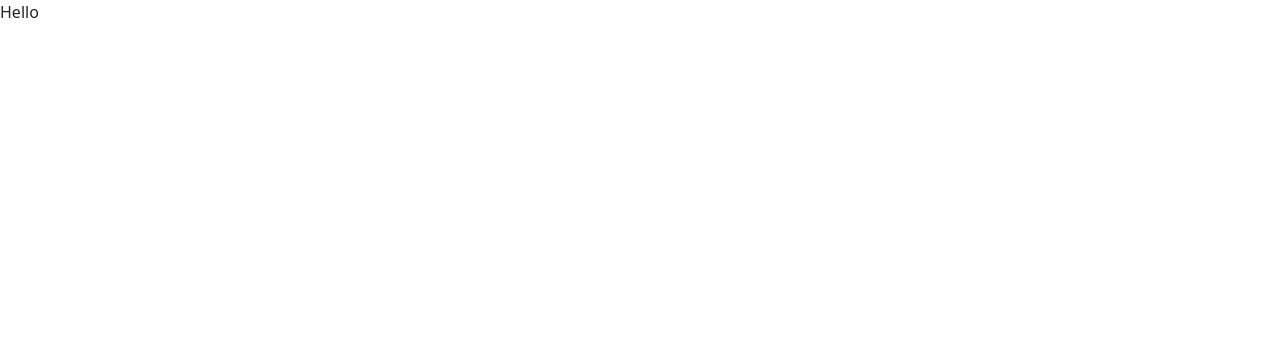
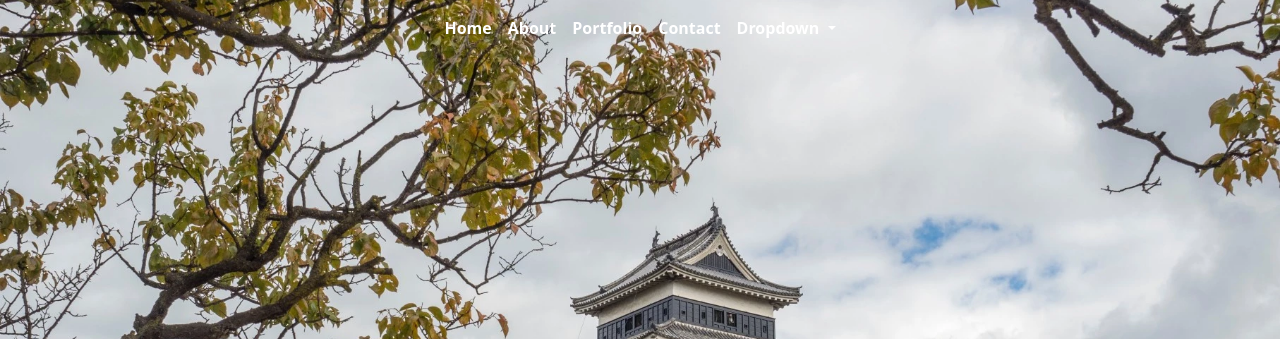
Before and after one commit to mmullen89/portfolio, a plain HTML site: page index.html in a window 1280 px wide. Shown: the top 339 px of the page. Drawn offline with nearby package versions, Linux system fonts and the light colour scheme.

Commit message:
navbar and hero section draft

```diff
--- a/index.html
+++ b/index.html
@@ -3,13 +3,57 @@
   <head>
     <meta charset="utf-8">
     <meta name="viewport" content="width=device-width">
-    <title>repl.it</title>
+    <title>Matthew Mullen Portfolio</title>
     <!-- Bootstrap -->
     <link href="https://cdn.jsdelivr.net/npm/bootstrap@5.1.1/dist/css/bootstrap.min.css" rel="stylesheet" integrity="sha384-F3w7mX95PdgyTmZZMECAngseQB83DfGTowi0iMjiWaeVhAn4FJkqJByhZMI3AhiU" crossorigin="anonymous">
     <link href="style.css" rel="stylesheet" type="text/css" />
   </head>
   <body>
-    <div>Hello</div>
+    <!-- Navigation Bar -->
+      <nav class="navbar navbar-expand-lg navbar-light" id="navbar">
+        <div class="container-fluid">
+          <button class="navbar-toggler" type="button" data-bs-toggle="collapse" data-bs-target="#navbarSupportedContent" aria-controls="navbarSupportedContent" aria-expanded="false" aria-label="Toggle navigation">
+            <span class="navbar-toggler-icon"></span>
+          </button>
+          <div class="collapse navbar-collapse" id="navbarSupportedContent">
+            <ul class="navbar-nav mb-2 mb-lg-0 me-auto ms-auto" id="navbar-list">
+              <li class="nav-item">
+                <a class="nav-link active" aria-current="page" href="#">Home</a>
+              </li>
+              <li class="nav-item">
+                <a class="nav-link" href="#">About</a>
+              </li>
+              <li class="nav-item">
+                <a class="nav-link" href="#">Portfolio</a>
+              </li>
+              <li class="nav-item">
+                <a class="nav-link" href="#">Contact</a>
+              </li>
+              <li class="nav-item dropdown">
+                <a class="nav-link dropdown-toggle" href="#" id="navbarDropdown" role="button" data-bs-toggle="dropdown" aria-expanded="false">
+                  Dropdown
+                </a>
+                <ul class="dropdown-menu" aria-labelledby="navbarDropdown">
+                  <li><a class="dropdown-item" href="#">Action</a></li>
+                  <li><a class="dropdown-item" href="#">Another action</a></li>
+                  <li><hr class="dropdown-divider"></li>
+                  <li><a class="dropdown-item" href="#">Something else here</a></li>
+                </ul>
+              </li>
+            </ul>
+          </div>
+        </div>
+      </nav>
+    <!-- Hero Section -->
+    <section id="hero">
+      <div class="container-fluid hero-container d-flex justify-content-center align-items-center">
+        <h1>Matthew Mullen</h1>
+        <h2>Web Developer</h2>
+      </div>
+    </section>
+
+
+
     <!-- JavaScript Bundle with Popper -->
     <script src="https://cdn.jsdelivr.net/npm/bootstrap@5.1.1/dist/js/bootstrap.bundle.min.js" integrity="sha384-/bQdsTh/da6pkI1MST/rWKFNjaCP5gBSY4sEBT38Q/9RBh9AH40zEOg7Hlq2THRZ" crossorigin="anonymous"></script>
   </body>
--- a/style.css
+++ b/style.css
@@ -0,0 +1,29 @@
+/*********** Navigation Bar ************/
+#navbar {
+  z-index: 1;
+  position: absolute;
+  width: 100%;
+  align-items: center;
+}
+
+#navbar-list li a {
+  color: white;
+  font-weight: 600;
+}
+
+
+/*********** Hero ************/
+#hero {
+  position: relative;
+  height: 100vh;
+  width: 100%;
+  background-image: url("images/alexander-schimmeck-yaGNDPCKC1U-unsplash.webp");
+  background-size: cover;
+  background-position: center;
+}
+
+.hero-container {
+  color: white;
+  height: 100%;
+  flex-direction: column;
+}
```
Also changed, not shown: images/alexander-schimmeck-yaGNDPCKC1U-unsplash.webp (added).
